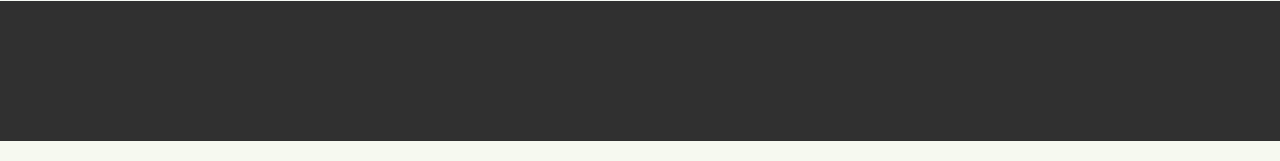
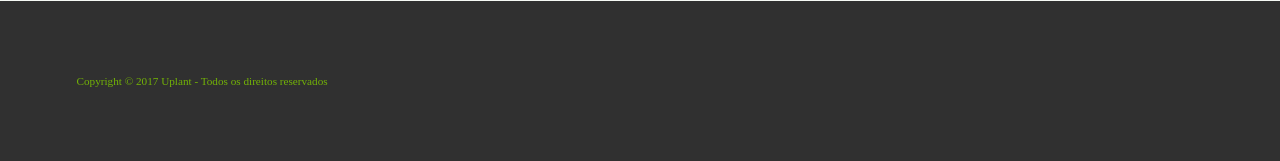
Before and after one commit to viniarruda/uplantlandingpagenewversion, a PHP site: page / in a window 1280 px wide. Shown: the part 1093-1254 px from the top of the page. Run offline with PHP 8.4, Linux system fonts and the light colour scheme; data that the repository does not hold is empty; some web fonts are replaced.

Commit message:
Adding footer

```diff
--- a/index.php
+++ b/index.php
@@ -6,6 +6,7 @@
     $conexao = mysqli_connect("$hostname_config","$username_config","$password_config","$database_config")
                 or die (mysqli_error());
 ?>
+
 <?php if(isset($_POST['newsletter']) && $_POST['newsletter'] == 'pronto') {
     $emailNews = $_POST['emailNews'];
     $verificar_newsletter = "SELECT emailNews FROM newsletter WHERE emailNews = '$emailNews' ";
@@ -159,11 +160,14 @@
 
 
     <div class="ui inverted vertical footer segment">
-      <div class="ui container">
-        <div class="ui stackable inverted divided equal height stackable grid">
+    <div class="ui container">
+      <div class="ui stackable inverted divided equal height stackable grid">
+        <div class="nine wide column">
+          <small>Copyright © 2017 Uplant - Todos os direitos reservados</small>
         </div>
       </div>
     </div>
+  </div>
   </div>
 
   <!-- BEGIN JIVOSITE CODE {literal} -->
```
